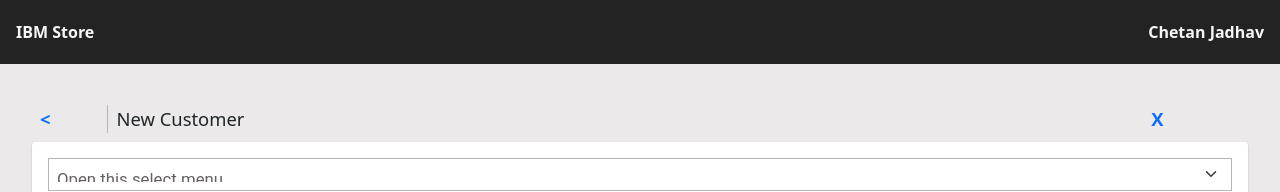
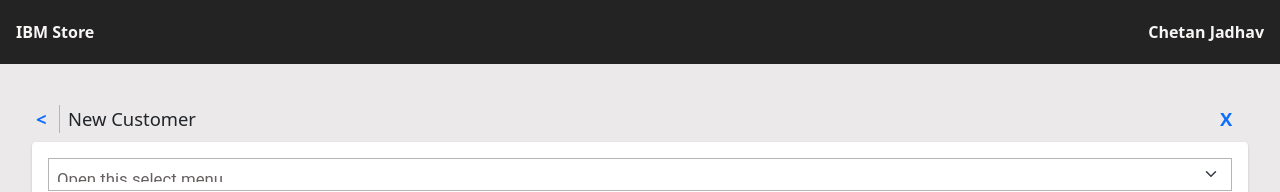
Before and after one commit to Anurag94Singh/CustomerLookUp, an Angular app: page /add-customer in a window 1280 px wide. Shown: the top 192 px of the page. Built offline with nearby package versions, Linux system fonts and the light colour scheme.

Commit message:
1 file modified

```diff
--- a/src/app/customer/components/new-customer/new-customer.component.scss
+++ b/src/app/customer/components/new-customer/new-customer.component.scss
@@ -5,18 +5,15 @@ section#customer-form-section {
     display: flex;
     align-items: center;
     .back-action {
-      flex: 0 1 6%;
+      width: 1.5rem;
       border-right: 1px solid $primary-border-color;
+      color: $primary-highlight-color;
     }
     .top-title {
-      flex: 0 1 86%;
-    }
-    .back-action {
-      color: $primary-highlight-color;
-      padding: 0rem 0.25rem;
+      flex: 0 1 calc(100% - 3rem);
     }
     .close-action {
-      padding: 0rem 0.25rem;
+      width: 1.5rem;
       color: $primary-highlight-color;
     }
   }
```
